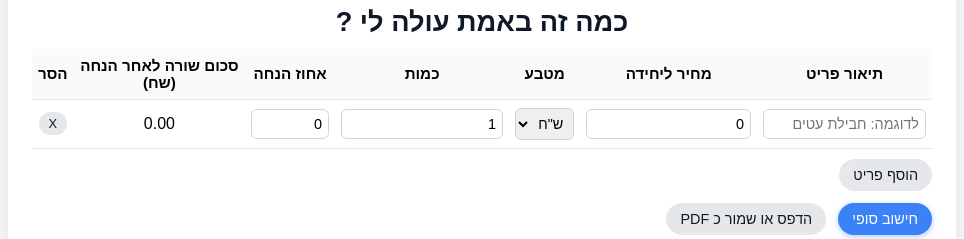
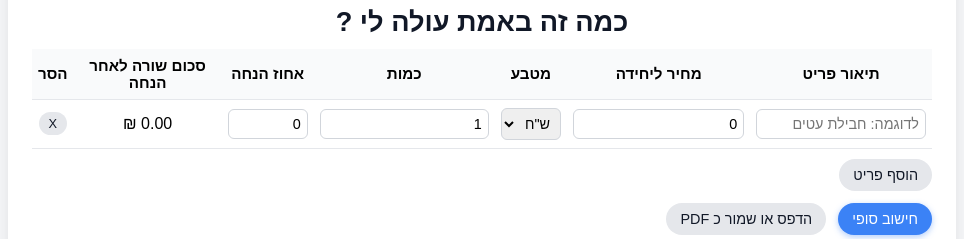
Before and after one commit to mayazar/discount-app, a plain HTML site: page index.html in a window 1280 px wide. Shown: the part 561-800 px from the top of the page, without its empty margins (158-1122 px from the left). Drawn offline with Linux system fonts and the light colour scheme.

Commit message:
Add files via upload

```diff
--- a/index.html
+++ b/index.html
@@ -233,8 +233,11 @@
         margin: 0;
         max-width: 100%;
       }
-      .controls-row, #addItemBtn, #errorMsg, .rates-box {
-        display: none !ורבחט;
+      .controls-row,
+      #addItemBtn,
+      #errorMsg,
+      .rates-box {
+        display: none !important;
       }
     }
   </style>
@@ -255,7 +258,7 @@
           <th>מטבע</th>
           <th>כמות</th>
           <th>אחוז הנחה</th>
-          <th>סכום שורה לאחר הנחה (שח)</th>
+          <th>סכום שורה לאחר הנחה</th>
           <th>הסר</th>
         </tr>
       </thead>
@@ -296,7 +299,7 @@
   </div>
 
   <script>
-    const STORAGE_KEY = "discountCartV3";
+    const STORAGE_KEY = "discountCartV4";
 
     const itemsBody = document.getElementById("itemsBody");
     const addItemBtn = document.getElementById("addItemBtn");
@@ -323,18 +326,12 @@
         items.push({ desc, price, qty, discount, currency });
       });
 
-      const totals = {
-        subtotal: subtotalDisplay.textContent,
-        discount: discountAmountDisplay.textContent,
-        total: totalDisplay.textContent
-      };
-
       const rates = {
         usd: usdRateInput.value || "3.6",
         eur: eurRateInput.value || "4.0"
       };
 
-      const data = { items, totals, rates };
+      const data = { items, rates };
       localStorage.setItem(STORAGE_KEY, JSON.stringify(data));
     }
 
@@ -352,16 +349,12 @@
             addItemRow(item);
           });
 
-          if (data.totals) {
-            subtotalDisplay.textContent = data.totals.subtotal || "0.00 ₪";
-            discountAmountDisplay.textContent = data.totals.discount || "0.00 ₪";
-            totalDisplay.textContent = data.totals.total || "0.00 ₪";
-          }
-
           if (data.rates) {
             usdRateInput.value = data.rates.usd || "3.6";
             eurRateInput.value = data.rates.eur || "4.0";
           }
+
+          calculateTotals();
         } else {
           addItemRow();
         }
@@ -394,7 +387,7 @@
         <td>
           <input type="number" class="discount-input" min="0" max="100" step="0.1" value="0" />
         </td>
-        <td class="row-total">0.00</td>
+        <td class="row-total">0.00 ₪</td>
         <td>
           <button class="btn btn-small btn-secondary remove-btn">X</button>
         </td>
@@ -437,6 +430,8 @@
         }
 
         const lineSubtotalForeign = price * qty;
+        const lineDiscountForeign = lineSubtotalForeign * (discountPercent / 100);
+        const lineAfterForeign = lineSubtotalForeign - lineDiscountForeign;
 
         let rateToILS = 1;
         if (currency === "USD") {
@@ -445,19 +440,34 @@
           rateToILS = eurRate;
         }
 
-        const lineSubtotalILS = lineSubtotalForeign * rateToILS;
-        const lineDiscountILS = lineSubtotalILS * (discountPercent / 100);
-        const lineAfterILS = lineSubtotalILS - lineDiscountILS;
+        const lineAfterILS = lineAfterForeign * rateToILS;
 
-        row.querySelector(".row-total").textContent = lineAfterILS.toFixed(2);
+        const symbol = currency === "USD" ? "$" : currency === "EUR" ? "€" : "₪";
+        row.querySelector(".row-total").textContent =
+          lineAfterForeign.toFixed(2) + " " + symbol;
+
+        row.dataset.lineAfterILS = lineAfterILS;
+        row.dataset.lineSubtotalILS = (lineSubtotalForeign * rateToILS).toFixed(4);
+        row.dataset.lineDiscountILS = (lineSubtotalForeign * rateToILS * (discountPercent / 100)).toFixed(4);
+
         saveState();
       }
 
-      priceInput.addEventListener("input", updateRowTotal);
-      qtyInput.addEventListener("input", updateRowTotal);
-      discountInput.addEventListener("input", updateRowTotal);
-      currencySelect.addEventListener("change", updateRowTotal);
-      descInput.addEventListener("input", saveState);
+      priceInput.addEventListener("input", () => {
+        updateRowTotal();
+      });
+      qtyInput.addEventListener("input", () => {
+        updateRowTotal();
+      });
+      discountInput.addEventListener("input", () => {
+        updateRowTotal();
+      });
+      currencySelect.addEventListener("change", () => {
+        updateRowTotal();
+      });
+      descInput.addEventListener("input", () => {
+        saveState();
+      });
 
       removeBtn.addEventListener("click", () => {
         row.remove();
@@ -528,7 +538,10 @@
         totalDiscountILS += lineDiscountILS;
         totalAfterILS += lineAfterILS;
 
-        row.querySelector(".row-total").textContent = lineAfterILS.toFixed(2);
+        const symbol = currency === "USD" ? "$" : currency === "EUR" ? "€" : "₪";
+        const lineAfterForeign = lineAfterILS / rateToILS;
+        row.querySelector(".row-total").textContent =
+          lineAfterForeign.toFixed(2) + " " + symbol;
       });
 
       subtotalDisplay.textContent = subtotalILS.toFixed(2) + " ₪";
```
